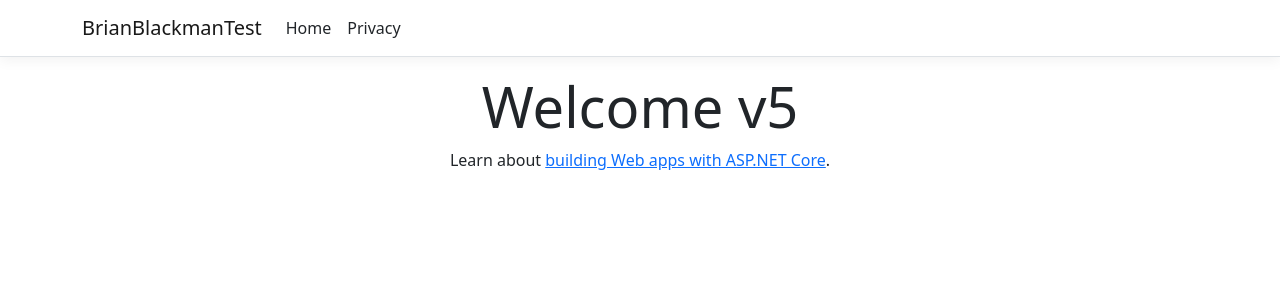
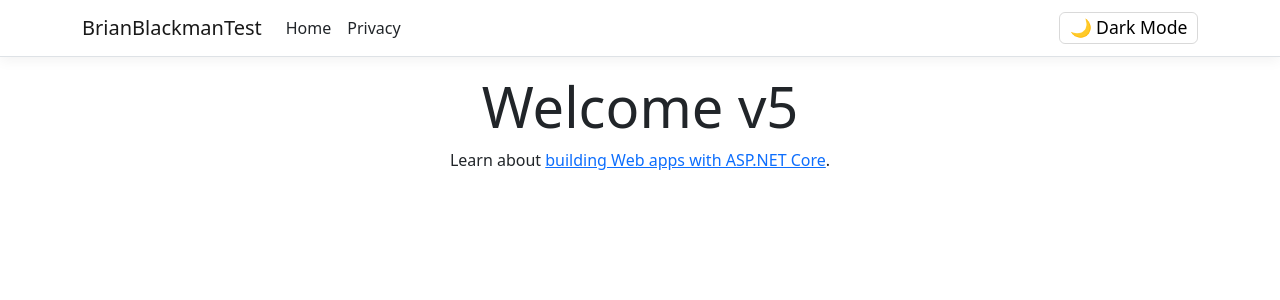
Before and after one commit to GHActionsTraining/BrianBlackmanTest, an ASP.NET Core app: page / in a window 1280 px wide. Shown: the top 300 px of the page. Run offline with ASP.NET Core 8, Linux system fonts and the light colour scheme; style sheets or scripts are compiled from the project's sources.

Commit message:
Add dark mode toggle with persisted theme preference
Co-authored-by: Brianbla <4381984+Brianbla@users.noreply.github.com>

```diff
--- a/src/BrianBlackmanTest/Pages/Shared/_Layout.cshtml
+++ b/src/BrianBlackmanTest/Pages/Shared/_Layout.cshtml
@@ -7,6 +7,13 @@
     <link rel="stylesheet" href="~/lib/bootstrap/dist/css/bootstrap.min.css" />
     <link rel="stylesheet" href="~/css/site.css" asp-append-version="true" />
     <link rel="stylesheet" href="~/BrianBlackmanTest.styles.css" asp-append-version="true" />
+    <script>
+        (function () {
+            var storedTheme = localStorage.getItem("theme");
+            var theme = storedTheme || (window.matchMedia && window.matchMedia("(prefers-color-scheme: dark)").matches ? "dark" : "light");
+            document.documentElement.setAttribute("data-theme", theme);
+        })();
+    </script>
 </head>
 <body>
     <header>
@@ -26,6 +33,7 @@
                             <a class="nav-link text-dark" asp-area="" asp-page="/Privacy">Privacy</a>
                         </li>
                     </ul>
+                    <button id="theme-toggle" type="button" class="theme-toggle" aria-pressed="false" title="Toggle dark mode">🌙 Dark Mode</button>
                 </div>
             </div>
         </nav>
--- a/src/BrianBlackmanTest/wwwroot/css/site.css
+++ b/src/BrianBlackmanTest/wwwroot/css/site.css
@@ -16,3 +16,54 @@ html {
 body {
   margin-bottom: 60px;
 }
+
+/* Dark mode theme toggle button */
+.theme-toggle {
+  background: transparent;
+  border: 1px solid rgba(0, 0, 0, 0.15);
+  border-radius: 0.375rem;
+  cursor: pointer;
+  font-size: 1.1rem;
+  line-height: 1;
+  padding: 0.375rem 0.6rem;
+}
+
+/* Dark mode overrides */
+html[data-theme="dark"] {
+  color-scheme: dark;
+}
+
+html[data-theme="dark"] body {
+  background-color: #121212;
+  color: #e0e0e0;
+}
+
+html[data-theme="dark"] .navbar,
+html[data-theme="dark"] .footer {
+  background-color: #1e1e1e !important;
+  color: #e0e0e0;
+}
+
+html[data-theme="dark"] .navbar .nav-link,
+html[data-theme="dark"] .navbar-brand,
+html[data-theme="dark"] .footer,
+html[data-theme="dark"] .text-dark {
+  color: #e0e0e0 !important;
+}
+
+html[data-theme="dark"] .border-bottom {
+  border-bottom-color: #333 !important;
+}
+
+html[data-theme="dark"] .border-top {
+  border-top-color: #333 !important;
+}
+
+html[data-theme="dark"] a {
+  color: #6cb2ff;
+}
+
+html[data-theme="dark"] .theme-toggle {
+  border-color: rgba(255, 255, 255, 0.25);
+  color: #e0e0e0;
+}
--- a/src/BrianBlackmanTest/wwwroot/js/site.js
+++ b/src/BrianBlackmanTest/wwwroot/js/site.js
@@ -2,3 +2,49 @@
 // for details on configuring this project to bundle and minify static web assets.
 
 // Write your JavaScript code.
+
+(function () {
+  var THEME_STORAGE_KEY = "theme";
+
+  function getPreferredTheme() {
+    var storedTheme = localStorage.getItem(THEME_STORAGE_KEY);
+    if (storedTheme) {
+      return storedTheme;
+    }
+
+    return window.matchMedia && window.matchMedia("(prefers-color-scheme: dark)").matches
+      ? "dark"
+      : "light";
+  }
+
+  function updateToggleButton(theme) {
+    var toggleButton = document.getElementById("theme-toggle");
+    if (!toggleButton) {
+      return;
+    }
+
+    var isDark = theme === "dark";
+    toggleButton.textContent = isDark ? "☀️ Light Mode" : "🌙 Dark Mode";
+    toggleButton.setAttribute("aria-pressed", isDark.toString());
+  }
+
+  function setTheme(theme) {
+    document.documentElement.setAttribute("data-theme", theme);
+    localStorage.setItem(THEME_STORAGE_KEY, theme);
+    updateToggleButton(theme);
+  }
+
+  function toggleTheme() {
+    var currentTheme = document.documentElement.getAttribute("data-theme");
+    setTheme(currentTheme === "dark" ? "light" : "dark");
+  }
+
+  document.addEventListener("DOMContentLoaded", function () {
+    setTheme(getPreferredTheme());
+
+    var toggleButton = document.getElementById("theme-toggle");
+    if (toggleButton) {
+      toggleButton.addEventListener("click", toggleTheme);
+    }
+  });
+})();
```
